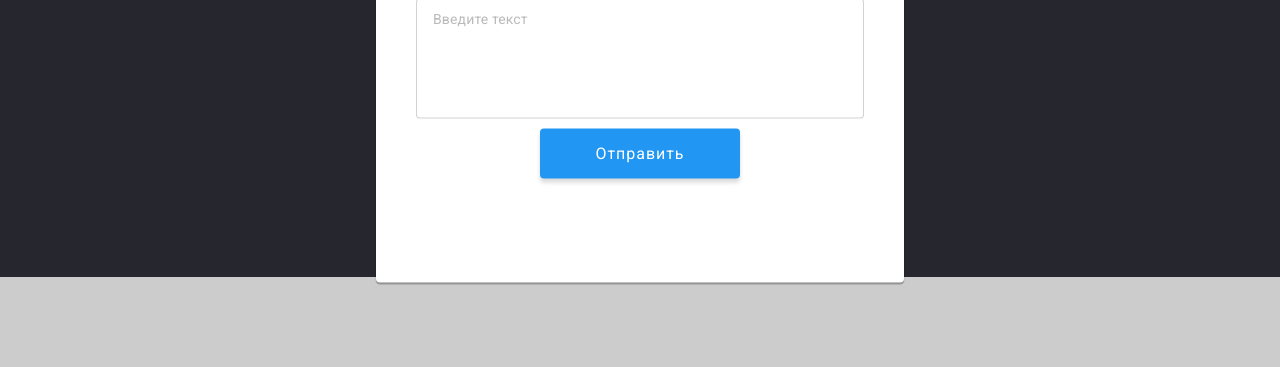
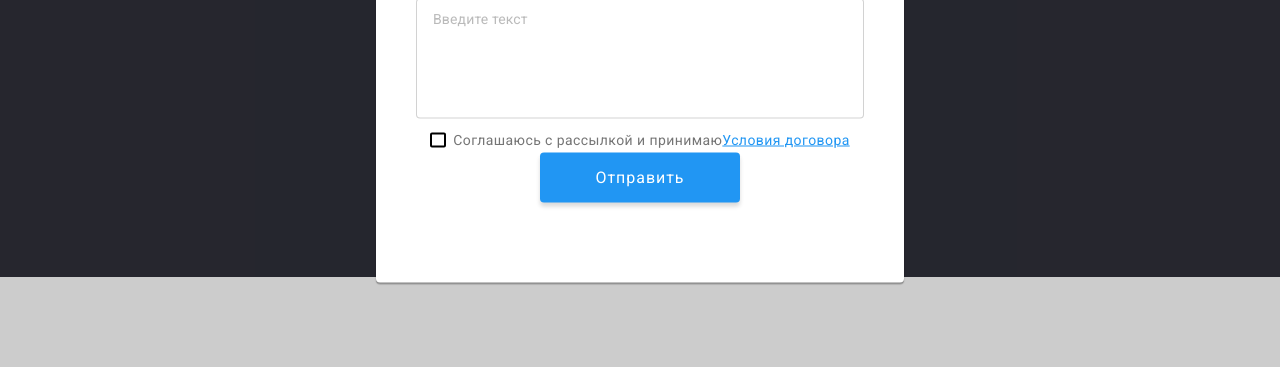
Before and after one commit to Vladyslav-Starostyn/goit-markup-hw-06, a plain HTML site: page index.html in a window 1280 px wide. Shown: the part 408-775 px from the top of the page. Drawn offline with nearby package versions, Linux system fonts and the light colour scheme; files whose address does not match are found by name.

Commit message:
чекбокс

```diff
--- a/css/styles.css
+++ b/css/styles.css
@@ -710,7 +710,7 @@ text-align: center;
 letter-spacing: 0.03em;
 color: #212121;
 }
-.font-field {
+.form-field {
     margin-bottom: 10px;
 }
 .input-wrap {
@@ -782,3 +782,28 @@ color: #212121;
     color: #FFFFFF;
     cursor: pointer;
 }
+.form-link {
+    color: var(--accent-color);
+}
+.modal-check-text {
+    font-size: 14px;
+    line-height: 1.71;
+    letter-spacing: 0.03em;
+    color: #757575;
+    display: flex;
+    align-items: center;
+    justify-content: center;
+}
+.check-ikon {
+    width: 16px;
+    height: 15px;
+    margin-right: 7px;
+    border-radius: 2px;
+    border: 2px solid black;
+    fill: transparent;
+}
+.modal-check:checked + .modal-check-text svg {
+  fill: #FFFFFF;
+  background-color: var(--accent-color);
+  border: 1px solid transparent;
+}
--- a/index.html
+++ b/index.html
@@ -505,7 +505,7 @@
         </button>
         <p class="modal-title">Оставьте свои данные, мы вам перезвоним</p>
         <form class="modal-form" action="#">
-          <div class="font-field">
+          <div class="form-field">
             <label class="modal-label" for="name">Имя</label>
             <div class="input-wrap">
               <input
@@ -523,7 +523,7 @@
               </svg>
             </div>
           </div>
-          <div class="font-field">
+          <div class="form-field">
             <label class="modal-label" for="tel">Телефон</label>
             <div class="input-wrap">
               <input
@@ -540,7 +540,7 @@
               </svg>
             </div>
           </div>
-          <div class="font-field">
+          <div class="form-field">
             <label class="modal-label" for="mail">Почта</label>
             <div class="input-wrap">
               <input type="email" name="meil" id="mail" class="modal-input" />
@@ -551,7 +551,7 @@
               </svg>
             </div>
           </div>
-          <div class="font-field">
+          <div class="form-field">
             <label class="modal-label" for="comment">Коментарий</label>
             <textarea
               name="comment"
@@ -560,6 +560,23 @@
               id="comment"
             ></textarea>
           </div>
+          <div class="">
+            <input
+              type="checkbox"
+              name="privasy-check"
+              class="modal-check visually-hidden"
+              id="modal-check"
+            />
+            <label class="modal-check-text" for="modal-check">
+              <svg class="check-ikon" width="16" height="15">
+                <use
+                  href="./imedges/icon/symbol-defs.svg#icon-icon-check"
+                ></use>
+              </svg>
+              Соглашаюсь с рассылкой и принимаю
+              <a class="form-link" href="">Условия договора</a></label
+            >
+          </div>
           <button class="modal-button" type="submit">Отправить</button>
         </form>
       </div>
```
Also changed, not shown: imedges/icon/symbol-defs.svg.
